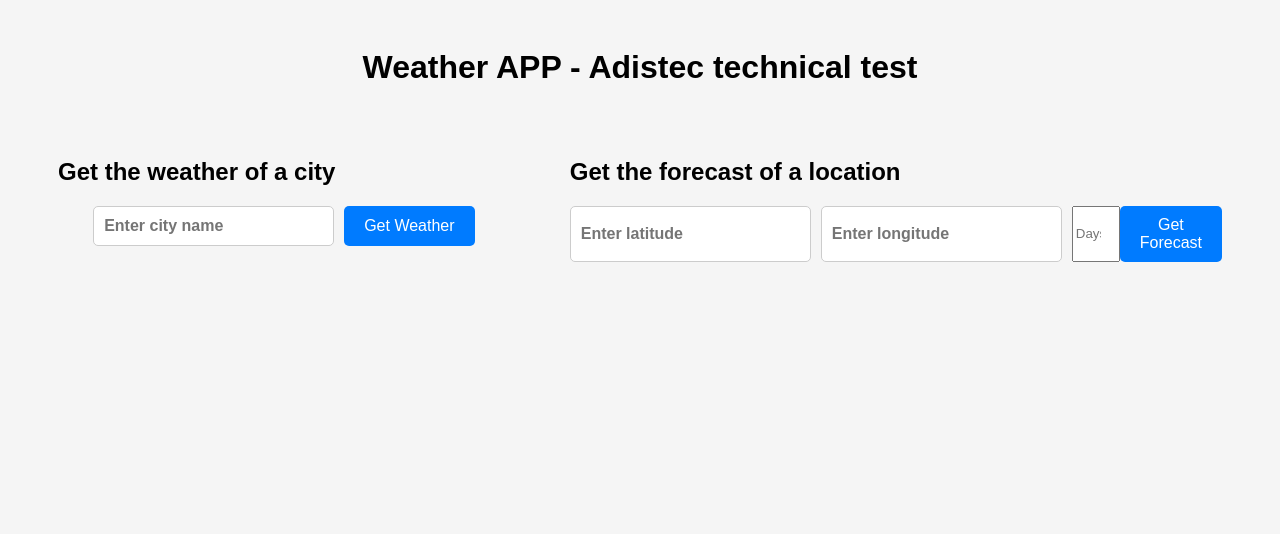
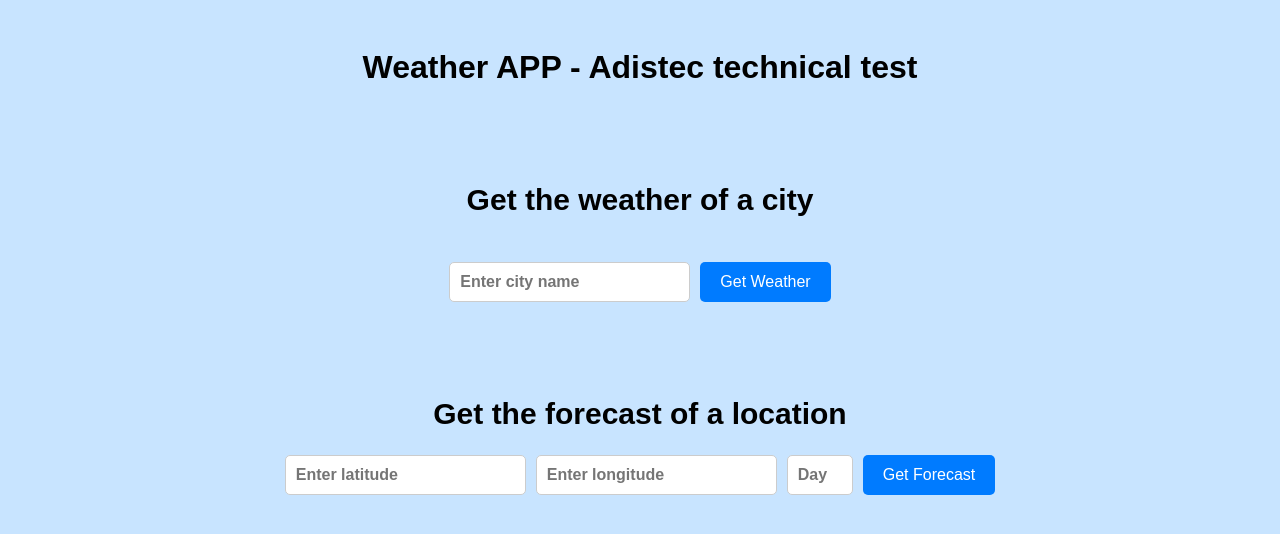
Before and after one commit to matubruno16/prueba-tecnica, a website: page src/views/weather.html in a window 1280 px wide. Drawn offline with Linux system fonts and the light colour scheme.

Commit message:
update styles and new extended forecast styles

```diff
--- a/src/public/css/styles.css
+++ b/src/public/css/styles.css
@@ -1,14 +1,19 @@
 body {
   font-family: Arial, sans-serif;
   padding: 20px;
-  background-color: whitesmoke;
+  background-color: #c8e4ff;
 }
 
 h1 {
   text-align: center;
 }
 
-input[type="text"] {
+h2 {
+  font-size: 30px;
+  font-weight: 700;
+}
+
+input {
   padding: 10px;
   font-size: 16px;
   font-weight: 700;
@@ -33,11 +38,13 @@ form {
 }
 
 .container {
-  display: flex;
+  padding: 20px;
 }
 
 .section {
-  flex: 1;
+  display: flex;
+  flex-direction: column;
+  align-items: center;
   padding: 20px;
   margin: 10px;
 }
@@ -62,3 +69,10 @@ form {
   height: 80px;
   margin-top: 10px;
 }
+
+.forecast-content {
+  display: flex;
+  flex-wrap: wrap;
+  justify-content: center;
+  gap: 20px;
+}
```
